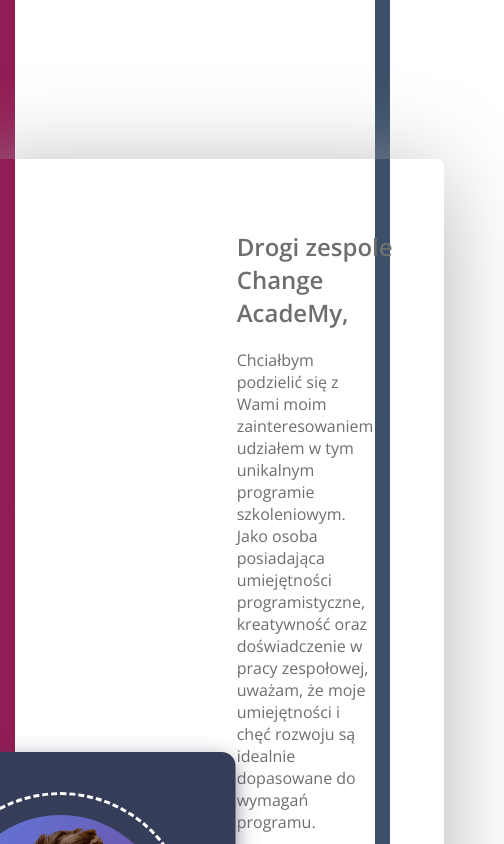
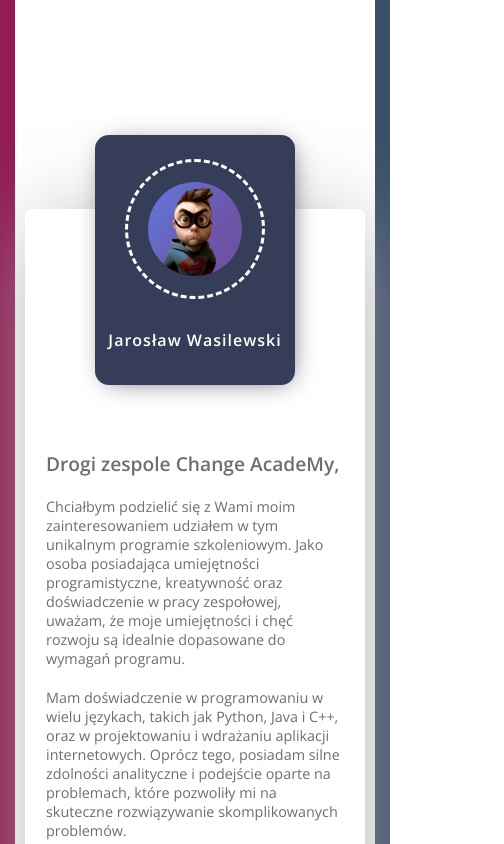
Before and after one commit to JerryWski/bank-project, a React (Create React App) app: page / in a window 390 px wide. Shown: the part 760-1604 px from the top of the page, 504 px wide, since content can reach past the window. Built offline with nearby package versions, Linux system fonts and the light colour scheme; the HTML template or start-up script is replaced by a standard one.

Commit message:
last fixes

```diff
--- a/src/components/AboutMe.module.css
+++ b/src/components/AboutMe.module.css
@@ -1,3 +1,4 @@
+
 .about_section {
   display: flex;
   justify-content: center;
@@ -60,3 +61,62 @@
     color: hsl(0, 0%, 100%);
 
 }
+
+@media (max-width:900px) {
+  .about_section {
+    margin-left: 0;
+    margin-top: 100px;
+  }
+  .about_description {
+    padding: 0;
+  }
+  .about_card {
+    display: flex;
+    justify-content: center;
+    align-items: center;
+    width: 400px;
+    height: 300px;
+    top: 0%;
+    left: 50%;
+    transform: translate(-50%, -50%);
+    padding: 30px;
+    margin-top: 50px;
+    margin-left: 0;
+  }
+  .header {
+    margin-top: 240px;
+    font-size: 1.2rem;
+  }
+  .text {
+    font-size: 0.9rem;
+  }
+  .about_alias {
+    padding: 10px;
+  }
+}
+
+@media (max-width: 600px) {
+  .about_section {
+    margin-top: 100px;
+    padding: 10px;
+  }
+  .about_wrapper {
+    position: relative;
+  }
+  .about_card {
+    flex-direction: column;
+    width: 200px;
+    height: 250px;
+    padding: 0;
+    top: 0%;
+    left: 50%;
+    transform: translate(-50%, -50%);
+    margin-left: 0;
+    margin-right: 0;
+  }
+  .about_photo {
+    width: 70%;
+    margin: 20px;
+    margin-top: 0;
+  }
+}
--- a/src/components/Intro.tsx
+++ b/src/components/Intro.tsx
@@ -7,7 +7,11 @@
 const Intro: React.FC = () => {
   const handleScroll = (): void => {
     const aboutMeSection = document.getElementById('about-me');
-    aboutMeSection?.scrollIntoView({ behavior: 'smooth' });
+    if (aboutMeSection) {
+      const marginTop = 150;
+      const topOffset = aboutMeSection.getBoundingClientRect().top + window.pageYOffset;
+      window.scrollTo({ top: topOffset - marginTop, behavior: 'smooth' });
+    }
   };
   // const changeWord = 'Change'.split('');
 
```
